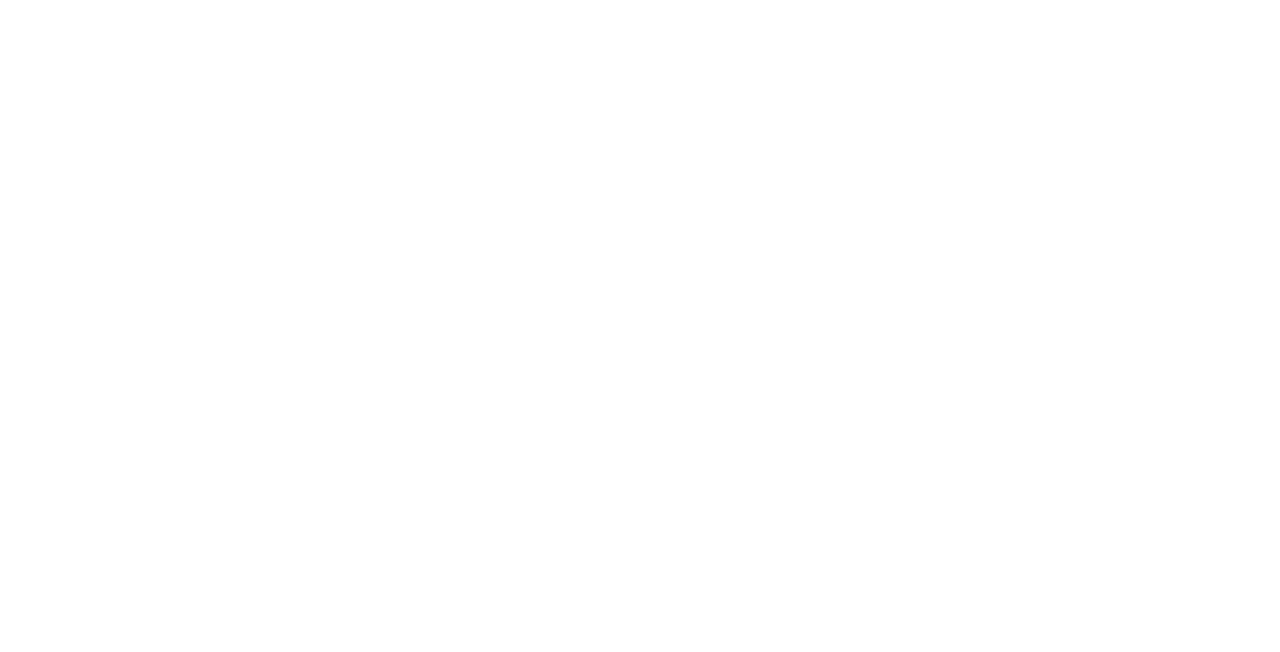
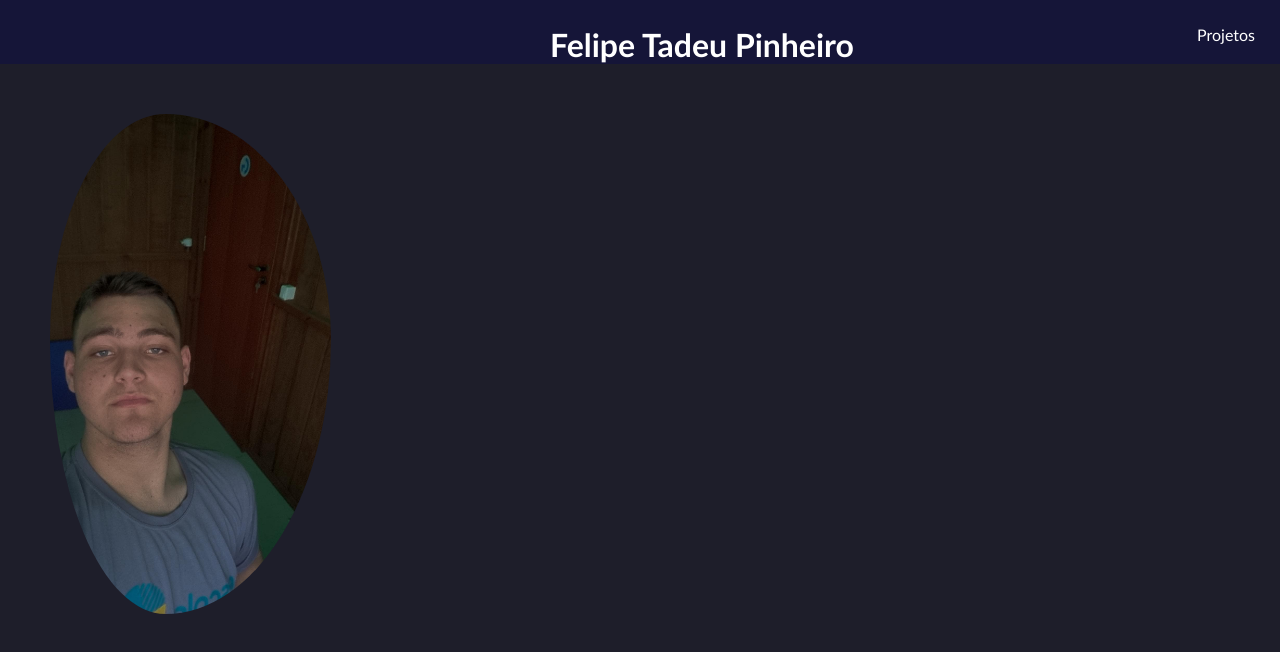
Before and after one commit to Pinheiro047/Portfilio, a plain HTML site: page index.html in a window 1280 px wide. Drawn offline with Linux system fonts and the light colour scheme.

Commit message:
Adicionado a foto e o nome

```diff
--- a/assets/css/style.css
+++ b/assets/css/style.css
@@ -0,0 +1,38 @@
+*{
+    margin: 0;
+    padding: 0;
+}
+
+body{
+    background-color: #1e1e2a;
+    font-family: 'Trebuchet MS';
+}
+
+.header{
+    background-color: #151538;
+    color: white;
+    padding-top: 25px;
+    justify-content: space-between;
+    display: flex;
+}
+
+.nome{
+    padding-left: 550px;
+}
+
+a{
+    color: white;
+    padding-right: 25px;
+    text-decoration: none;
+}
+
+
+/* MAIN */
+
+.fotoeu{
+    max-width: 500px;
+    max-height: 500px;
+    border-radius: 50%;
+    padding-left: 50px;
+    padding-top: 50px;
+}
--- a/index.html
+++ b/index.html
@@ -4,9 +4,16 @@
     <meta charset="UTF-8">
     <meta http-equiv="X-UA-Compatible" content="IE=edge">
     <meta name="viewport" content="width=device-width, initial-scale=1.0">
+    <link rel="stylesheet" href="./assets/css/style.css">
     <title>Portfolio</title>
 </head>
 <body>
-
+    <header class="header">
+        <h1 class="nome">Felipe Tadeu Pinheiro</h1>
+        <a href="projetos.html">Projetos</a>
+    </header>
+    <main>
+        <img class="fotoeu" src="./assets/img/eu.jfif" alt="">
+    </main>
 </body>
 </html>
```
Also changed, not shown: assets/img/eu.jfif (added).
